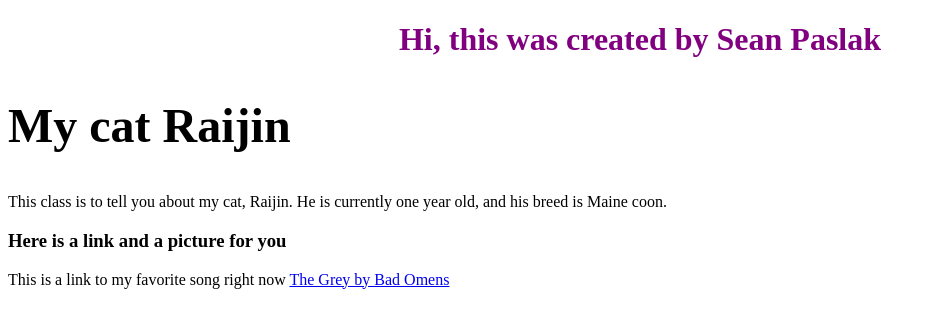
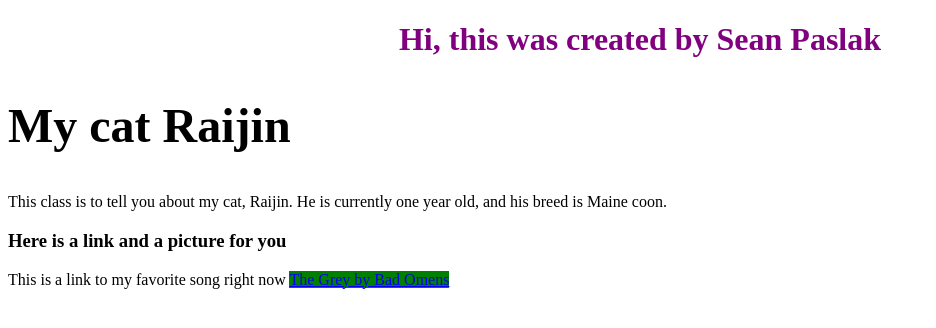
Before and after one commit to spaslak228/spaslak228.github.io, a plain HTML site: page index.html in a window 1280 px wide. In both pictures the pointer is over the link "The Grey by Bad Omens". Shown: the whole page, without its empty margins (0-936 px from the left). Drawn offline with Linux system fonts and the light colour scheme.

Commit message:
Update stylesheet.css

```diff
--- a/stylesheet.css
+++ b/stylesheet.css
@@ -15,3 +15,8 @@ h1 {
   font-size: 16px;
   font-variant: normal;
 }
+
+
+a:hover {
+  background-color: green;
+}
```
